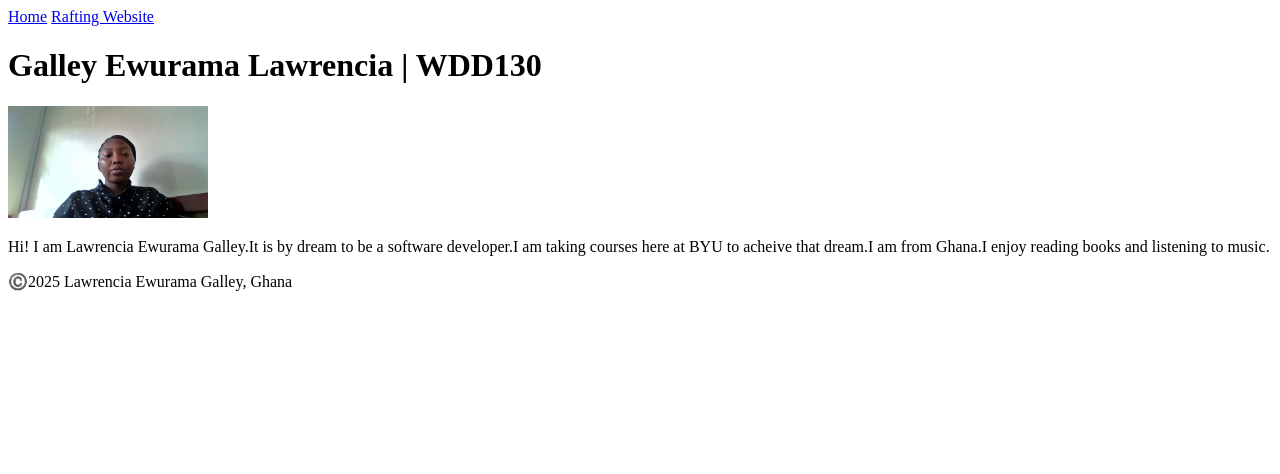
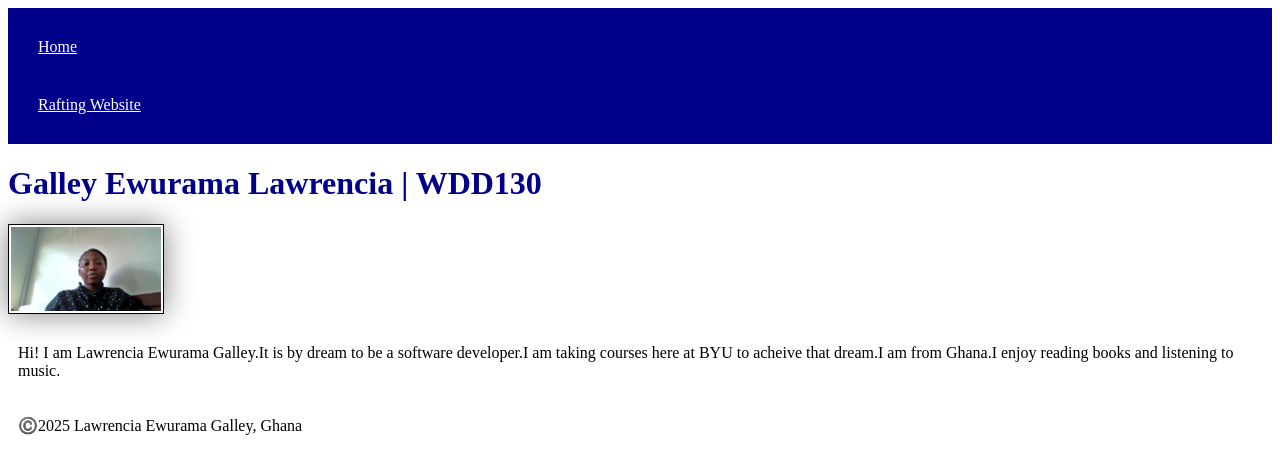
Before and after one commit to lawrenciaewuramanovinyo/wdd130, a plain HTML site: page index.html in a window 1280 px wide. Drawn offline with Linux system fonts and the light colour scheme; files that its build step writes are made by us from their sources.

Commit message:
css file added

```diff
--- a/index.html
+++ b/index.html
@@ -5,6 +5,7 @@
     <meta charset="UTF-8">
     <meta name="viewport" content="width=device-width, initial-scale=1.0">
     <title>Galley Ewurama Lawrencia|WDD 130</title>
+    <link rel="stylesheet" href="styles.css">
 </head>
 
 <body>
--- /dev/null
+++ b/styles/styles.css
@@ -0,0 +1,26 @@
+nav {
+    background-color: darkblue;
+    padding: 10px;
+}
+
+nav a {
+    color: white;
+    display: block;
+    padding: 20px;
+}
+
+h1 {
+    color: darkblue;
+}
+
+img {
+    width: 150px;
+    height: auto;
+    border: 1px solid black;
+    padding: 2px;
+    box-shadow: 0 0 30px gray;
+}
+
+p {
+    padding: 10px;
+}
```
